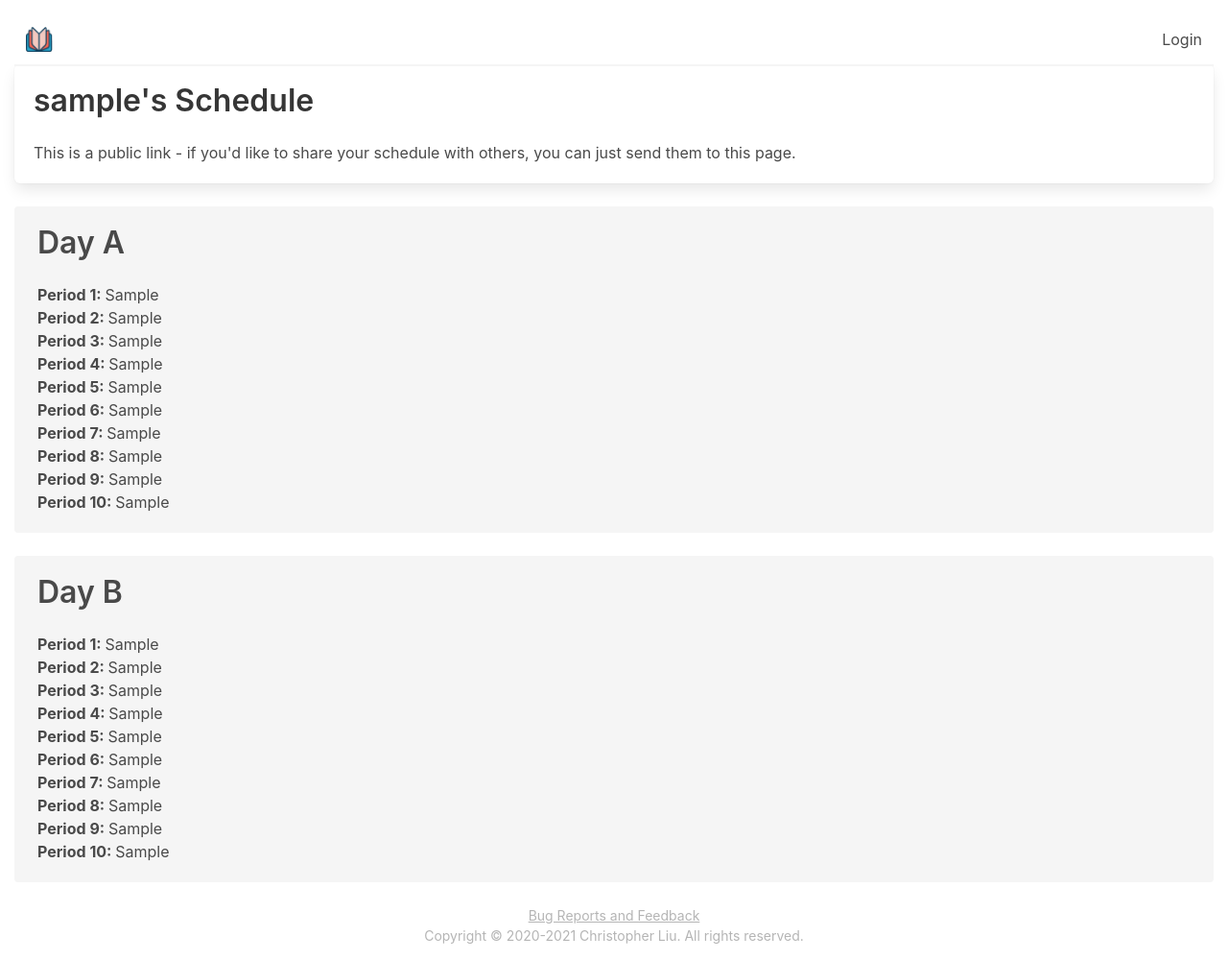
After one commit to Clue88/metis2, a Flask app: a page that uses app/templates/base.html in a window 1280 px wide. The commit adds this page. Shown: the whole page at 96% size. Run offline with Flask 2, Linux system fonts and the light colour scheme; tables that the repository leaves empty hold one stand-in row (values such as "Sample post"); some libraries are stand-ins or nearby versions.

Commit message:
Add shareable schedule

```diff
--- a/app/main/routes.py
+++ b/app/main/routes.py
@@ -266,3 +266,17 @@ def complete_test():
     test.done = True
     db.session.commit()
     return redirect(url_for('main.index'))
+
+@bp.route('/schedule/<username>')
+def schedule(username):
+    periods = []
+    for i in range(1, 11):
+        periods.append('period_' + str(i) + 'a')
+        periods.append('period_' + str(i) + 'b')
+
+    user = User.query.filter(User.username == username).first_or_404()
+    subjects = []
+    for field in periods:
+        subjects.append(user[field])
+
+    return render_template('schedule.html', title=username+'\'s Schedule', username=username, subjects=subjects)
--- a/app/templates/base.html
+++ b/app/templates/base.html
@@ -60,6 +60,7 @@
                     {% if current_user.is_anonymous %}
                     <a class="navbar-item" href="{{ url_for('auth.login') }}">Login</a>
                     {% else %}
+                    <a class="navbar-item" href="{{ url_for('main.schedule', username=current_user.username) }}">Schedule</a>
                     <a class="navbar-item" href="{{ url_for('main.profile') }}">Profile</a>
                     <a class="navbar-item" href="{{ url_for('auth.logout') }}">Logout</a>
                     {% endif %}
--- /dev/null
+++ b/app/templates/schedule.html
@@ -0,0 +1,37 @@
+{% extends "base.html" %}
+
+{% block content %}
+    <div class="tile is-ancestor">
+        <div class="tile is-parent">
+            <article class="tile is-child box">
+                <p class="title">{{ username }}'s Schedule</p>
+                <p>
+                    This is a public link - if you'd like to share your
+                    schedule with others, you can just send them to this page.
+                </p>
+            </article>
+        </div>
+    </div>
+
+    <div class="tile is-ancestor">
+        <div class="tile is-parent">
+            <article class="tile is-child notification is-light">
+                <p class="title">Day A</p>
+                {% for i in range(1, 21, 2) %}
+                <strong>Period {{ (i + 1) // 2 }}: </strong>{{ subjects[i-1] }}<br>
+                {% endfor %}
+            </article>
+        </div>
+    </div>
+
+    <div class="tile is-ancestor">
+        <div class="tile is-parent">
+            <article class="tile is-child notification is-light">
+                <p class="title">Day B</p>
+                {% for i in range(2, 21, 2) %}
+                <strong>Period {{ i // 2 }}: </strong>{{ subjects[i-1] }}<br>
+                {% endfor %}
+            </article>
+        </div>
+    </div>
+{% endblock %}
```
